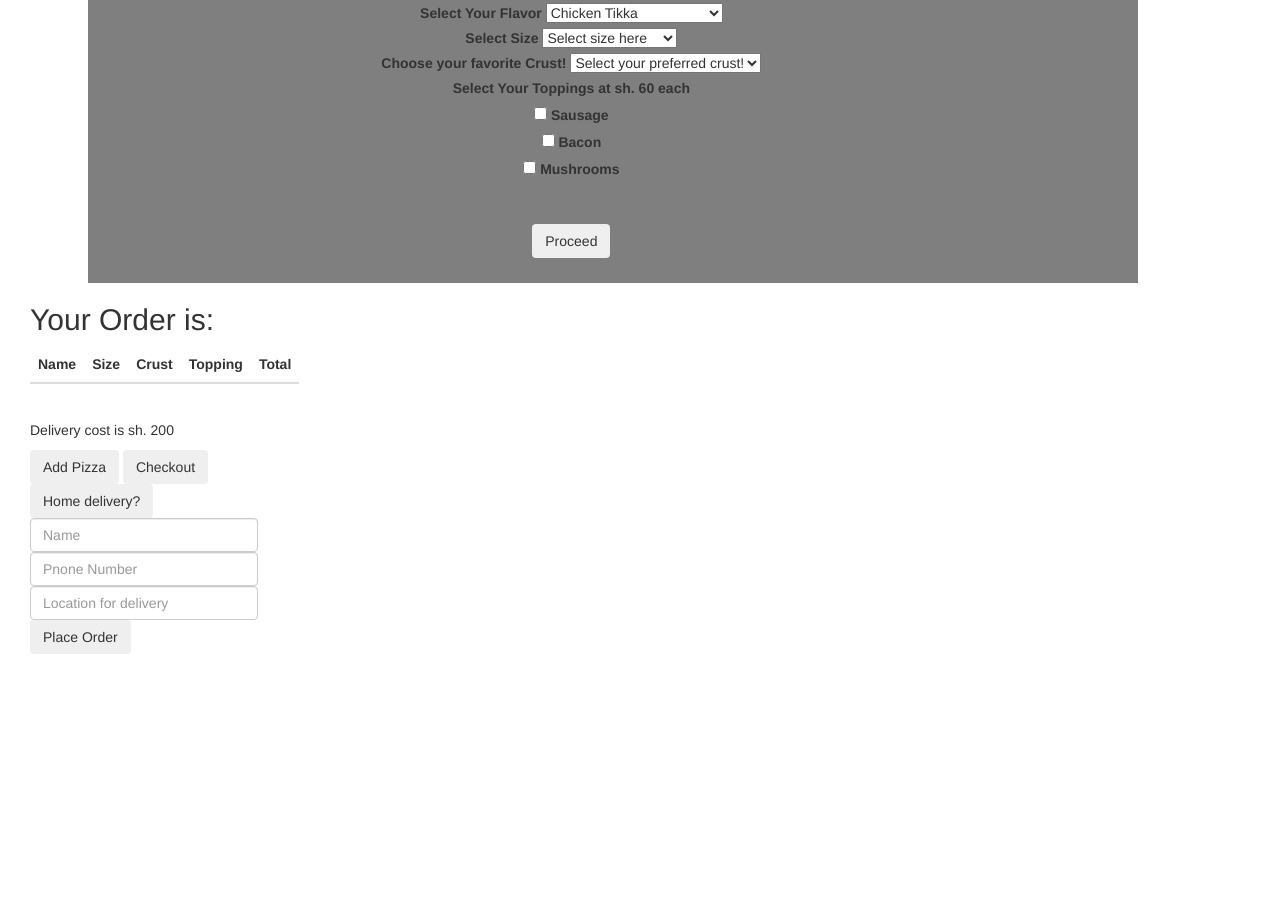
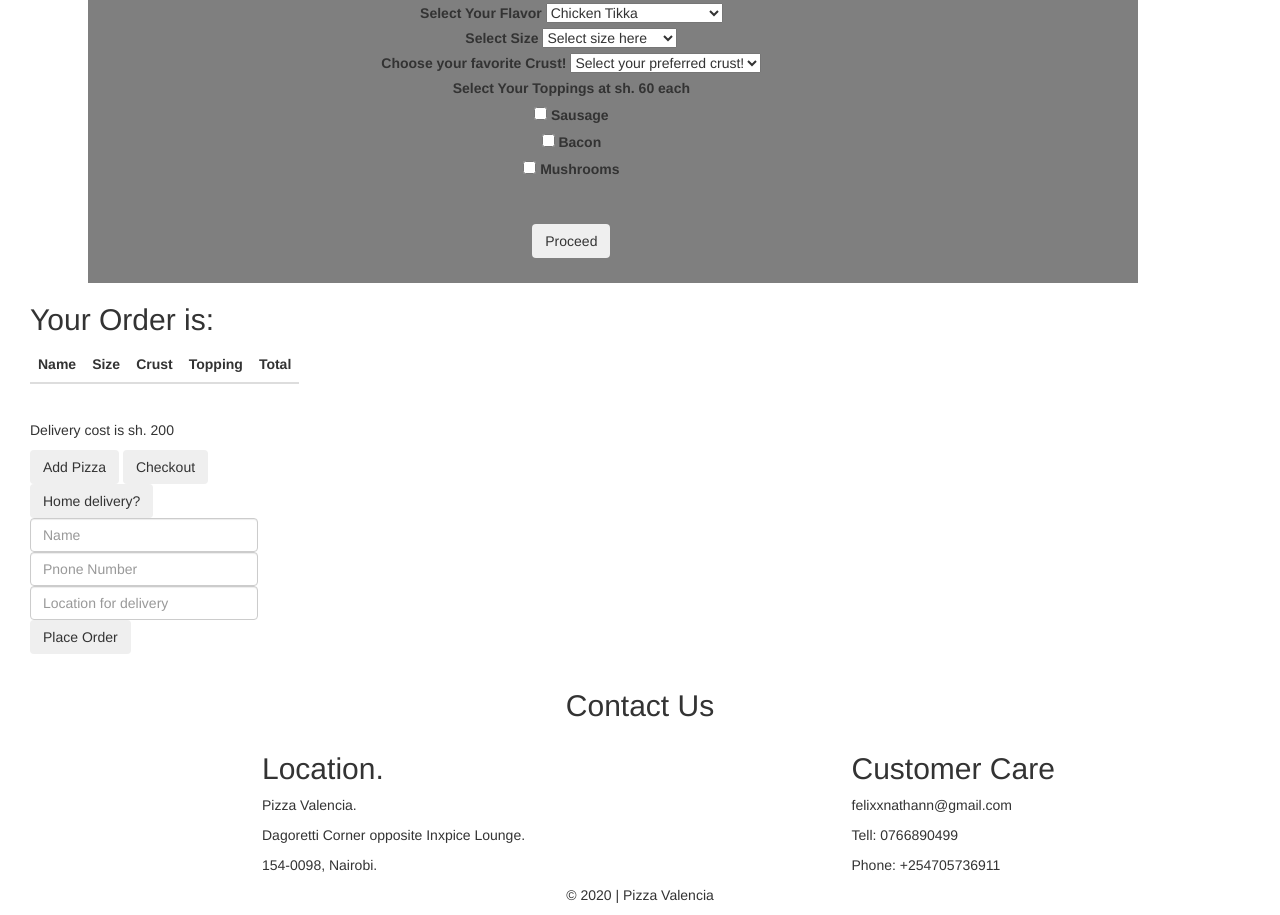
Before and after one commit to felix-nathan/Pizza, a plain HTML site: page index.html in a window 1280 px wide. Shown: the part 1540-2455 px from the top of the page. Before the commit the page ends 2209 px from the top, so only its background shows below. Drawn offline with nearby package versions, Linux system fonts and the light colour scheme.

Commit message:
footer addition

```diff
--- a/css/styles.css
+++ b/css/styles.css
@@ -102,3 +102,7 @@ form
 #gif{
   margin-left: 290px;
 }
+
+.col-md-3{
+  margin-left: 20%;
+}
--- a/index.html
+++ b/index.html
@@ -187,6 +187,30 @@
 </div>
 
 
+<div class="controls-top ">
+  <h2>Contact Us</h2>
+</div>
+
+<div class="row" id="contactdetails">
+  <div class="col-md-3 text-justify">
+    <h2>Location.</h2>
+    <p>Pizza Valencia.</p>
+    <p>Dagoretti Corner opposite Inxpice Lounge.</p>
+    <p>154-0098, Nairobi. </p>
+  </div>
+
+  <div class="col-md-3">
+    <h2>Customer Care</h2>
+     <p>felixxnathann@gmail.com</p>
+     <p>Tell: 0766890499</p>
+     <p>Phone: +254705736911</p>
+  </div>
+</div>
+
+<div class="container text-center footer">
+  <p>&copy; 2020 | Pizza Valencia</p>
+</div>
+
 </body>
 
 </html>
```
